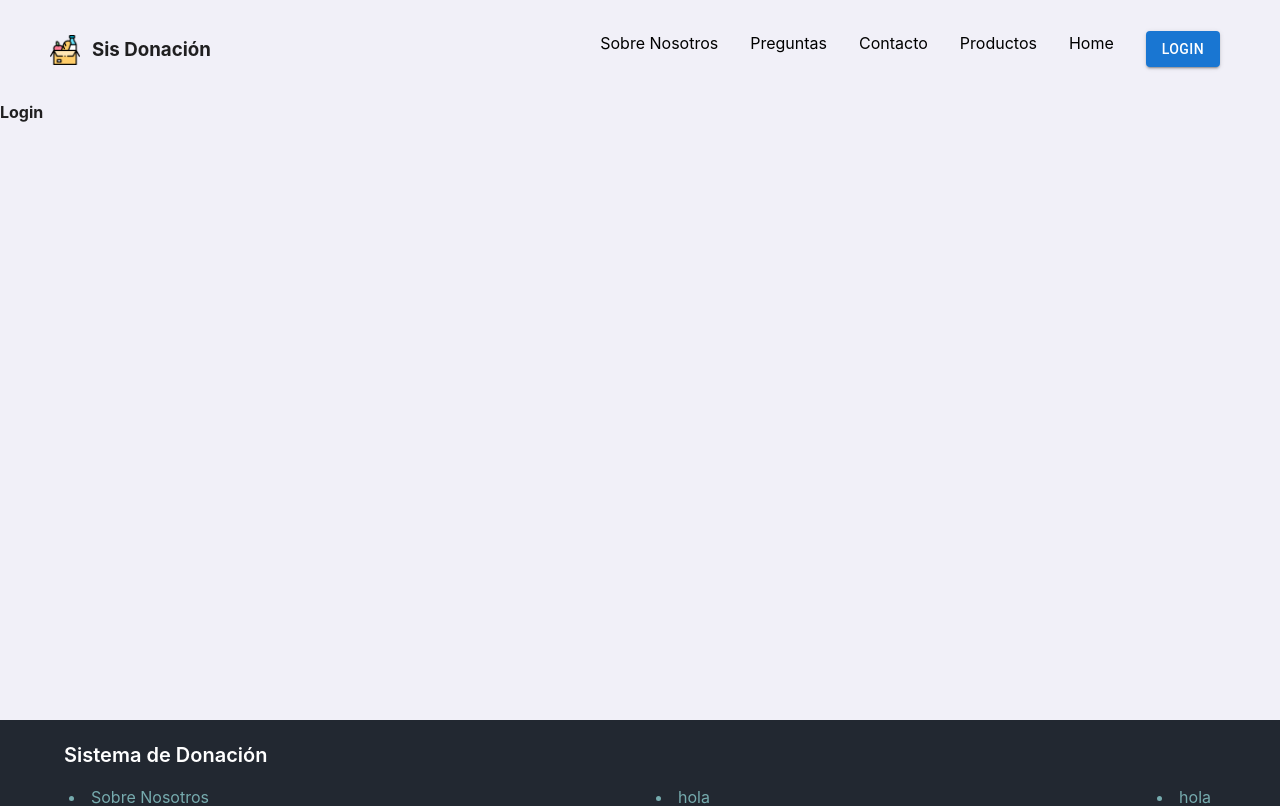
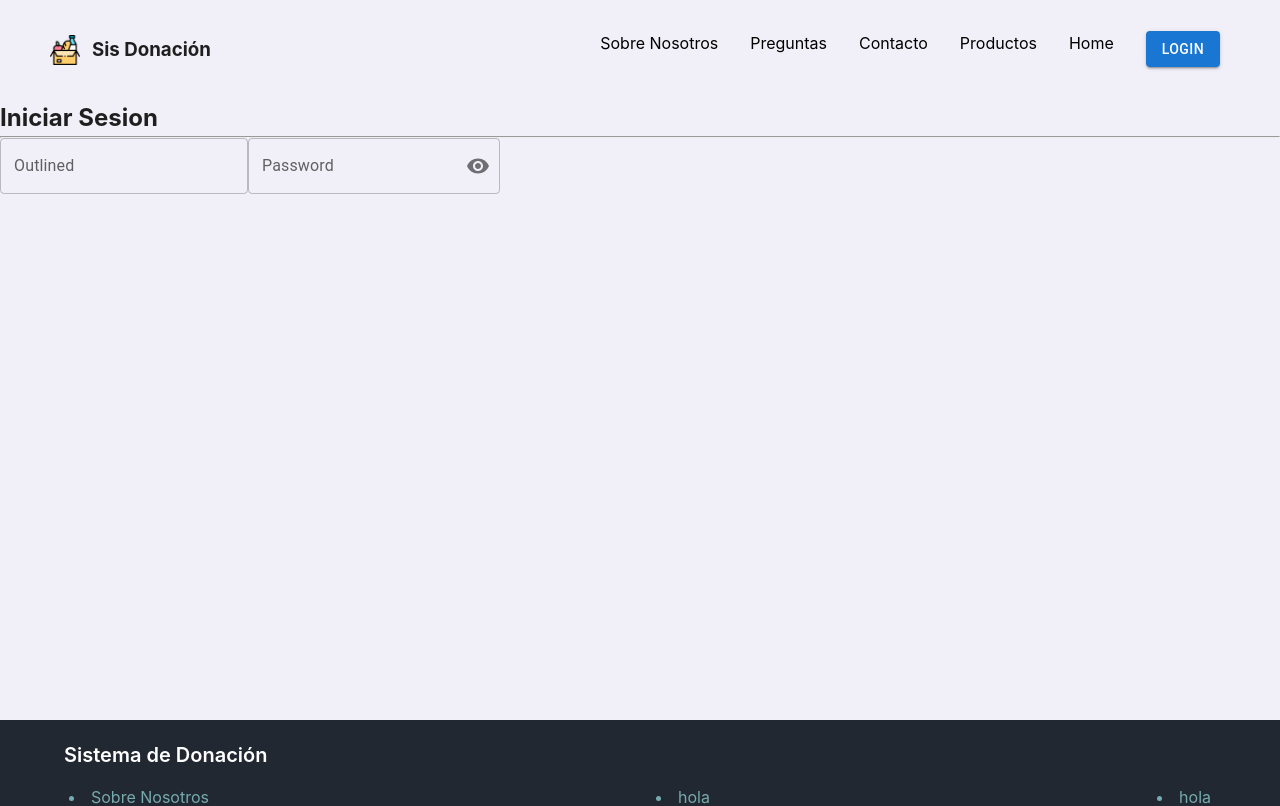
Before and after one commit to LeonelChauca/Sistema_donacion_281, a React (Vite) app: page /login in a window 1280 px wide. Shown: the top 806 px of the page. Built offline with nearby package versions, Linux system fonts and the light colour scheme.

Commit message:
Pagina de login v1

```diff
--- a/src/components/Acordeon.jsx
+++ b/src/components/Acordeon.jsx
@@ -6,7 +6,7 @@ import ExpandMoreIcon from '@mui/icons-material/ExpandMore';
 import styles from '../styles/components/Acordeon.module.css';
 const Acordeon = ({titulo,respuesta}) => {
   return (
-    <div>
+    <div className={styles.contA}>
         <Accordion className={styles.Accordion}>
             <AccordionSummary
                 expandIcon={<ExpandMoreIcon />}
--- a/src/containers/Login.jsx
+++ b/src/containers/Login.jsx
@@ -1,9 +1,56 @@
+import Box from '@mui/material/Box';
+import IconButton from '@mui/material/IconButton';
+import { useState, MouseEvent } from 'react';
+import Input from '@mui/material/Input';
+import FilledInput from '@mui/material/FilledInput';
+import OutlinedInput from '@mui/material/OutlinedInput';
+import InputLabel from '@mui/material/InputLabel';
+import InputAdornment from '@mui/material/InputAdornment';
+import FormHelperText from '@mui/material/FormHelperText';
+import FormControl from '@mui/material/FormControl';
+import TextField from '@mui/material/TextField';
+import Visibility from '@mui/icons-material/Visibility';
+
+
+import VisibilityOff from '@mui/icons-material/VisibilityOff';
 const Login =()=>{
+    const [showPassword, setShowPassword] = useState(false);
+
+  const handleClickShowPassword = () => setShowPassword((show) => !show);
+
+  const handleMouseDownPassword = (event) => {
+    event.preventDefault();
+  };
     return (
      <>
-     <h4>
-         Login
-     </h4>
+        <div>
+            <h2>Iniciar Sesion</h2>
+            <hr />
+            <form action="">
+                <TextField id="outlined-basic" label="Outlined" variant="outlined" />
+                <FormControl sx={{ m: 0, width: '25ch' }} variant="outlined">
+                    <InputLabel htmlFor="outlined-adornment-password">Password</InputLabel>
+                    <OutlinedInput
+                        id="outlined-adornment-password"
+                        type={showPassword ? 'text' : 'password'}
+                        endAdornment={
+                        <InputAdornment position="end">
+                            <IconButton
+                            aria-label="toggle password visibility"
+                            onClick={handleClickShowPassword}
+                            onMouseDown={handleMouseDownPassword}
+                            edge="end"
+                            >
+                            {showPassword ? <VisibilityOff /> : <Visibility />}
+                            </IconButton>
+                        </InputAdornment>
+                        }
+                        label="Password"
+                    />
+                </FormControl>
+            </form>
+        </div>
+
      </>
     )
  }
--- a/src/containers/Preguntas.jsx
+++ b/src/containers/Preguntas.jsx
@@ -8,7 +8,7 @@ import s from '../styles/components/Preguntas.module.css';
 const Preguntas =()=>{
     return (
      <>
-        <div>
+        <div className={s.containerP}>
             <h2>Preguntas Frecuentes</h2>
             <hr className={s.hr} />
             <Acordeon titulo={"¿Cómo puedo realizar una donación?"} respuesta={"Puedes realizar una donación a través de nuestro sitio web utilizando nuestro formulario de donación seguro. También aceptamos donaciones por correo o en persona en nuestras oficinas."}/>
--- a/src/styles/components/Acordeon.module.css
+++ b/src/styles/components/Acordeon.module.css
@@ -2,3 +2,8 @@
     margin: 20px 0;
     padding: 10px 0;
 }
+.contA{
+    max-width: 700px;
+    width: 90%;
+    margin: 0 auto;
+}
--- a/src/styles/components/Preguntas.module.css
+++ b/src/styles/components/Preguntas.module.css
@@ -1,3 +1,7 @@
 .hr{
     margin: 10px 0;
 }
+.containerP{
+    max-width: 90%;
+    margin: 0 auto;
+}
```
